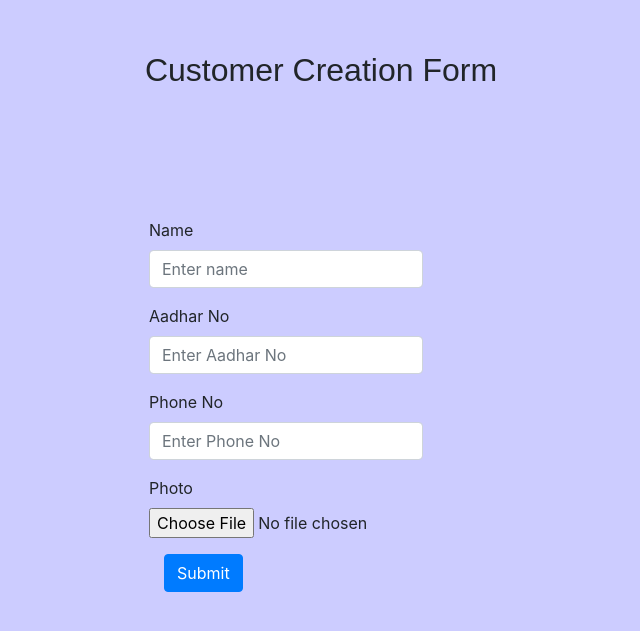
After one commit to prashanthhsn/mini_bank, a Django app: template templates/Create_Customer.html in a window 1280 px wide. The commit adds this page. Shown: the top 631 px of the page, without its empty margins (319-959 px from the left). Run offline with Django 3.2, Linux system fonts and the light colour scheme; the template is opened without the code that fills it, so the values that code supplies are empty; some libraries are stand-ins or nearby versions.

Commit message:
developing front end

```diff
--- a/bank/signals.py
+++ b/bank/signals.py
@@ -1,7 +1,2 @@
 from django.db.models.signals import post_save
 from django.dispatch import receiver
-from .models import Savings_Customer,Savings_Customer_Savings
-
-@receiver(post_save, sender = Savings_Customer_Savings)
-def amt_inc(sender, instance, **kwargs):
-    pass
--- a/bank/urls.py
+++ b/bank/urls.py
@@ -3,4 +3,8 @@ from . import views
 
 urlpatterns = [
     path('', views.homepage),
+    path('credit/', views.credit),
+    path('savings/', views.savings),
+    path('chitfund/', views.chitfund),
+    path('about/', views.about),
 ]
--- /dev/null
+++ b/templates/Create_Customer.css
@@ -0,0 +1,27 @@
+.backg {
+    background-color:  #ccccff;
+}
+
+.container {
+    padding-top: 120px;
+    display: flex;
+    justify-content: center;
+}
+
+/* For Chorme, Opera, Safari */
+input::-webkit-outer-spin-button,
+input::-webkit-inner-spin-button {
+  -webkit-appearance: none;
+  margin: 0;
+}
+
+/* Firefox */
+input[type=number] {
+  -moz-appearance: textfield;
+}
+
+h2 {
+    padding-top: 4%;
+    text-align: center;
+    font-family: Arial, Helvetica, sans-serif;
+}
--- /dev/null
+++ b/templates/Create_Customer.html
@@ -0,0 +1,72 @@
+<!doctype html>
+<html lang="en">
+  <head>
+    <title>Create_Customer</title>
+    <!-- Required meta tags -->
+    <meta charset="utf-8">
+    <meta name="viewport" content="width=device-width, initial-scale=1, shrink-to-fit=no">
+    <link rel="stylesheet" href="Create_Customer.css">
+    <!-- Bootstrap CSS -->
+    <link rel="stylesheet" href="https://stackpath.bootstrapcdn.com/bootstrap/4.3.1/css/bootstrap.min.css" integrity="sha384-ggOyR0iXCbMQv3Xipma34MD+dH/1fQ784/j6cY/iJTQUOhcWr7x9JvoRxT2MZw1T" crossorigin="anonymous">
+    <script type="text/javascript">
+        function validateForm() {
+            return checkPhone();
+        }
+        function checkPhone() {
+            var phone = document.forms["myForm"]["phone"].value;
+            var phoneNum = /^\(?([0-9]{3})\)?[-. ]?([0-9]{3})[-. ]?([0-9]{4})$/;
+                if(phone.value.match(phoneNum)) {
+                    return true;
+                }
+                else {
+                    document.getElementById("phoneno").className = document.getElementById("phone").className + " error";
+                    return false;
+                }
+            }
+    </script>
+  </head>
+  <body class="backg">
+      <header>
+          <h2>Customer Creation Form</h2>
+      </header>
+    <div class="container">
+        <form name="create_form">
+            <div class="form-group row">
+              <div class="col-xs-4">
+                <label>Name</label>
+                <input  type="text" class="form-control" id="name" placeholder="Enter name">
+              </div>
+            </div>
+
+            <div class="form-group row">
+                <div class="col-xs-4">
+                    <label for="exampleInputPassword1">Aadhar No</label>
+                    <input type="number" class="form-control" id="aadharno" placeholder="Enter Aadhar No">
+                </div>
+            </div>
+
+            <div class="form-group row">
+                <div class="col-xs-4">
+                    <label for="exampleInputPassword1">Phone No</label>
+                    <input type="number" class="form-control" id="phoneno" placeholder="Enter Phone No">
+                </div>
+            </div>
+
+            <div class="form-group row">
+                <div class="col-xs-4">
+                    <label for="exampleInputPassword1">Photo</label>
+                    <br>
+                    <input type="file"  id="photo" placeholder="Upload Photo">
+                </div>
+            </div>
+            <button type="submit" class="btn btn-primary">Submit</button>
+          </form>
+    </div>
+
+    <!-- Optional JavaScript -->
+    <!-- jQuery first, then Popper.js, then Bootstrap JS -->
+    <script src="https://code.jquery.com/jquery-3.3.1.slim.min.js" integrity="sha384-q8i/X+965DzO0rT7abK41JStQIAqVgRVzpbzo5smXKp4YfRvH+8abtTE1Pi6jizo" crossorigin="anonymous"></script>
+    <script src="https://cdnjs.cloudflare.com/ajax/libs/popper.js/1.14.7/umd/popper.min.js" integrity="sha384-UO2eT0CpHqdSJQ6hJty5KVphtPhzWj9WO1clHTMGa3JDZwrnQq4sF86dIHNDz0W1" crossorigin="anonymous"></script>
+    <script src="https://stackpath.bootstrapcdn.com/bootstrap/4.3.1/js/bootstrap.min.js" integrity="sha384-JjSmVgyd0p3pXB1rRibZUAYoIIy6OrQ6VrjIEaFf/nJGzIxFDsf4x0xIM+B07jRM" crossorigin="anonymous"></script>
+  </body>
+</html>
```
Also changed, not shown: bank/admin.py (+4 -4 lines), bank/models.py (+5 -8 lines), bank/views.py (+12 -0 lines), templates/index.html (+20 -20 lines), bank/migrations/0009_delete_savings_customer.py (added), bank/migrations/0010_saving_customer.py (added).
